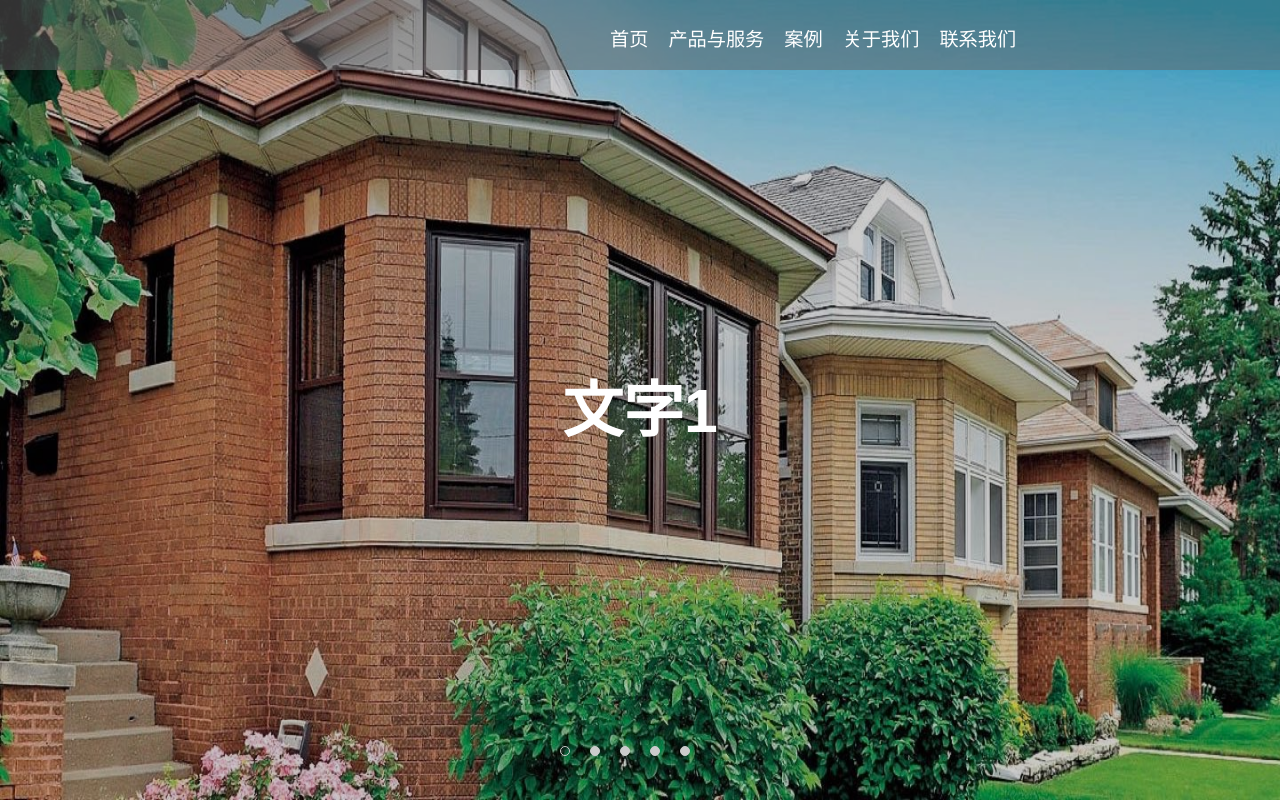
After one commit to EricUC/chicago_neighborhood_report, a Django app: page / in a window 1280 px wide; the page is wider, and only the part inside the window is pictured. The commit adds this page. Run offline with Django 3.2, Linux system fonts and the light colour scheme; parts of the project's set-up code (start-up, migrations or seed data) failed here and were passed over; some libraries are stand-ins or nearby versions.

Commit message:
Added the front page

```diff
--- a/chicago/urls.py
+++ b/chicago/urls.py
@@ -15,8 +15,13 @@ Including another URLconf
 """
 from django.conf.urls import url, include
 from django.contrib import admin
+from django.views.generic import TemplateView
+
+class IndexView(TemplateView):
+    template_name = "index.html"
 
 urlpatterns = [
+    url(r'^$', IndexView.as_view(), name="index"),
     url(r'^admin/', admin.site.urls),
     url(r'^city/', include('city.urls', namespace='city')),
 ]
--- /dev/null
+++ b/city/static/css/index.css
@@ -0,0 +1,139 @@
+body{
+  overflow:hidden;
+}
+header{
+  height:70px;
+  background-image:none;
+  background-color: rgba(100,100,100,0.5);
+}
+#container{
+  background-image:none;
+}
+#streamer{
+  display:block;
+  overflow:visible;
+  position:absolute;
+  top:40%;
+  width:100%;
+}
+  #streamerContainer{
+    width:970px;
+    height:42px;
+    position:relative;
+    left:00%;
+    display:block;
+    margin-right:auto;
+    margin-left:auto;
+    text-align:center;
+
+  }
+    #streamer1{
+      font-size:3.8rem;
+      text-align:center;
+    }
+    .streamerWord{
+      position:relative;
+      display:none;
+      color:white;
+      text-align:center;
+      overflow:visible;
+      font-size:4rem;
+      font-family:arial, 'Hiragino Sans GB', 'Microsoft Yahei', '微软雅黑', \5b8b\4f53, Tahoma, Arial, Helvetica, STHeiti;
+    }
+    .streamerActive{
+      display:block;
+    }
+
+#bgStretch{
+  z-index:-1;
+  position:absolute;
+  width:100%;
+  height:100%;
+  bottom:0px;
+  opacity:1;
+
+}
+  #bgStretch .imageContainer{
+    position:absolute;
+    left:0;
+    display:none;
+  }
+  #bgStretch .imageContainerActive{
+    display:block;
+  }
+    #bgStretch img{
+      width:100%;
+      height:100%;
+      vertical-align:top;
+      position:absolute;
+    }
+
+/*  -----------------footer的切换按钮的样式-----------------*/
+footer{
+  width:100%;
+  height:60px;
+  position:fixed;
+  bottom:20px;
+}
+  footer nav{
+    height:41px;
+    position:relative;
+    margin:auto;
+  }
+    footer ul{
+      list-style-type:none;     /*footer下面的页码没有点*/
+      padding:0px;
+      width:180px;
+      display:block;
+      margin-left:auto;
+      margin-right:auto;
+      height:8px;
+    }
+      footer li{
+        float:left;
+        margin:10px;
+        width:8px;
+        height:8px;
+        border:1px solid #ccc;
+        border-radius:50%;
+        color:#333;
+        background-color:#ccc;
+        }
+          footer a{
+          text-align:center;
+          text-decoration:none;
+          display:block;
+          height:8px;
+          }
+          footer a:hover{
+            border-radius:50%;
+          background-color:#333;
+          }
+          footer .active{
+          color:white;
+          border:1px solid rgb #eee;
+          border-radius:50%;
+          background-color:rgba(0,0,0,0);
+          }
+          footer .active a{
+          color:#fff;
+          }
+#rightreserved{
+  width:100%;
+  height:40px;
+  position:fixed;
+  text-align: center;
+  bottom:0px;
+}
+#rightreserve{
+  width:600px;
+  position: relative; left:-13px;
+  margin: auto;
+  font-size: 13px;
+}
+#rightreserve a:link{
+  color: #999;
+}
+#rightreserve span{
+  color: #999;
+}
--- /dev/null
+++ b/city/static/css/main.css
@@ -0,0 +1,79 @@
+html,body{
+    height:100%;
+    font-family:arial, 'Hiragino Sans GB', 'Microsoft Yahei', '微软雅黑', \5b8b\4f53, Tahoma, Arial, Helvetica, STHeiti;
+}
+body{
+  margin:0px;
+  }
+    #totalBg{
+      width:100%;
+      height:100%;
+      /*background-image:url('../images/bg_footer.png');*/
+      background-color: black;
+      opacity:0.2;
+    }
+    header{
+      width:100%;
+      height:70px;
+      display:block;
+      margin:0px;
+      position:absolute;
+      top:0px;
+      left:0px;
+      z-index:1;
+    }
+      #TitleBlock{
+        padding-top:20px;
+      }
+        #container{
+          width:960px;
+          margin-right:auto;
+          margin-left:auto;
+          height:70px;
+          z-index:200;
+          display:block;
+          font-size:2rem;
+          background-image: url('../images/title_bg.jpeg');
+  background-repeat: repeat;
+  background-size:970px 70px;
+        }
+    #Logo{
+      float:left;
+      padding-top:10px;
+
+    }
+      #Logo img{
+        width:240px;
+        height: 53px;
+      }
+    #TitleBlock{
+      height:20px;
+      width:560px;
+      float:right;
+    }
+        #TitleList{
+          float:left;
+          margin:0px;
+          vertical-align:top;
+        }
+            .BigTitle{
+              padding:4px;
+              padding-left: 10px;
+              padding-right: 10px;
+              vertical-align:middle;
+              float:left;
+              font-size:1.3rem;
+              font:17px 'Asap', sans-serif;
+              display:block;
+              line-height:middle;
+              font-family:arial, 'Hiragino Sans GB', 'Microsoft Yahei', '微软雅黑', \5b8b\4f53, Tahoma, Arial, Helvetica, STHeiti;
+            }
+            a.titleLink{
+              text-decoration:none;
+              color:white;
+              font-size:1.2rem;
+            }
+                .BigTitle .titleLink{
+                  font-family:arial, 'Hiragino Sans GB', 'Microsoft Yahei', '微软雅黑', \5b8b\4f53, Tahoma, Arial, Helvetica, STHeiti;
+                }
+                .BigTitle .titleLink:hover{color:#999;}
--- /dev/null
+++ b/city/static/js/main.js
@@ -0,0 +1,109 @@
+window.onload=initAll
+function initAll(){
+  movei=0
+  movej=0
+  movejAdd=1;
+  window.setInterval(getwidth,50) //动态变更主页图片分辨率
+  window.setInterval(changeImage,10000)  //每3秒图片变更一次
+  downTitlePlots=document.getElementsByClassName("downTitle");
+  imageContainers=document.getElementsByClassName("imageContainer");
+  for (i=0;i<5;i++){
+    downTitlePlots[i].onclick=clickDownPlots
+  }
+  //window.setInterval(scroll,10)
+}
+
+//渐变效果
+function changeImage(){
+  var temp=document.getElementsByClassName("imageContainer");
+  var temp2=document.getElementsByClassName("downTitle");
+  var temp3=document.getElementsByClassName("streamerWord");
+
+  //当前页面消失
+  $(temp[movej]).fadeOut(1000);     //0123fadeOut
+
+  //下一个页面显示
+  $(temp[movejAdd]).fadeIn(1000);
+
+  //变更地下圆点的class
+  temp2[movej].className="downTitle";
+  temp2[movejAdd].className="downTitle active";
+
+  //变更streamer
+  temp3[movej].className="streamerWord";
+  temp3[movejAdd].className="streamerWord streamerActive";
+
+  movej=movejAdd;
+  movejAdd=(movej+1)%5;
+}
+
+//点击后触发的渐变效果
+function changeImage2(){
+  var temp=document.getElementsByClassName("imageContainer");
+  var temp2=document.getElementsByClassName("downTitle");
+  var temp3=document.getElementsByClassName("streamerWord");
+
+  //当前页面消失
+  for(i=0;i<5;i++){
+    $(temp[i]).fadeOut(1000);
+  }
+  //下一个页面显示
+  $(temp[movej]).fadeIn(1000);
+
+  //变更地下圆点的class
+  for(i=0;i<5;i++){
+    temp2[i].className="downTitle";
+  }
+  temp2[movej].className="downTitle active";
+
+  //变更streamer
+  for(i=0;i<5;i++){
+    temp3[i].className="streamerWord";
+  }
+  temp3[movej].className="streamerWord streamerActive";
+
+  movej=movej;
+  movejAdd=(movej+1)%5;
+}
+
+//通过检测浏览器的窗口来不断地更改图片的格式,从而保证图片的比例正确
+function getwidth(){
+  winWidth=0
+	winWidth=window.innerWidth;
+	winHeight=window.innerHeight;
+	setImage();
+}
+
+function setImage(){
+  var x=document.getElementsByClassName('indexBg');
+  if (winWidth<(winHeight/9*16))
+  {
+    for(i=0;i<5;i++){
+      x[i].style.height=(winHeight+'px');
+      x[i].style.width=(winHeight/9*16+'px');
+    }
+  }
+  else
+  {
+    for(i=0;i<5;i++){
+      x[i].style.width=(winWidth+'px');
+      x[i].style.height=(winWidth/16*9+'px');
+    }
+  }
+}
+
+//点击按钮触发的函数
+function clickDownPlots() {
+  x=this.getAttribute("index"); //x=0,1,2,3
+  //alert(x);
+  x=x*1;
+  temp=document.getElementsByClassName("downTitle active");
+  temp[0].className="downTitle";
+  //alert('全部更改好');
+  var y=document.getElementsByClassName("downTitle");
+  y[x].className="downTitle active";    //y有5个元素
+  movej=x;    //movej = 0,1,2,3
+  movejAdd=(movej+1)%5;
+  changeImage2();
+  return false;
+}
--- /dev/null
+++ b/city/templates/index.html
@@ -0,0 +1,64 @@
+<!DOCTYPE html>
+<html>
+    <meta http-equiv="Content-Type" content="text/html; charset=utf-8" />
+  <head>
+      <link rel="stylesheet" href="/static/css/main.css">
+      <link rel="stylesheet" href="/static/css/index.css">
+      <script src="http://libs.baidu.com/jquery/1.10.2/jquery.min.js"></script>
+      <script src="/static/js/main.js"></script>
+      <script src="/static/js/index.js"></script>
+      <title>Homepage</title>
+  </head>
+
+  <body>
+    <div id='totalBg'>
+    </div>
+
+    <header id="Header">
+        <nav id="container">
+            <div id="TitleBlock">
+                <ul id="TitleList">
+                    <li class="BigTitle"><a class="titleLink" href="/city/">首页</a></li>
+                    <li class="BigTitle"><a class="titleLink" href="Service.html">产品与服务</a></li>
+                    <li class="BigTitle"><a class="titleLink" href="Example.html">案例</a></li>
+                    <li class="BigTitle"><a class="titleLink" href="About.html">关于我们</a></li>
+                    <li class="BigTitle"><a class="titleLink" href="Contact.html">联系我们</a></li>
+                </ul>
+            </div>
+        </nav>
+    </header>
+
+    <div id="streamer">
+      <div id="streamerBackground">
+      </div>
+      <div id="streamerContainer">
+        <h1 class="streamerWord streamerActive" id="streamer1">文字1</h1>
+        <h1 class="streamerWord" id="streamer2">文字2</h1>
+        <h1 class="streamerWord" id="streamer3">文字3</h1>
+        <h1 class="streamerWord" id="streamer4">文字4</h1>
+        <h1 class="streamerWord" id="streamer5">文字5</h1>
+      </div>
+    </div>
+
+    <div id="bgStretch">
+      <a class="imageContainer imageContainerActive" href="" ><img class="indexBg"src="/static/images/bg1.jpeg" alt="timg"></a>
+      <a class="imageContainer" href=""><img class="indexBg" src="/static/images/bg2.jpeg" alt="timg"></a>
+      <a class="imageContainer" href="" ><img class="indexBg" src="/static/images/bg3.jpg" alt="timg"></a>
+      <a class="imageContainer" href="" ><img class="indexBg" src="/static/images/bg4.jpeg" alt="timg"></a>
+      <a class="imageContainer" href="" ><img class="indexBg" src="/static/images/bg5.jpg" alt="timg"></a>
+   </div>
+
+    <footer>
+	    <nav id="bg_pagination">
+		    <ul>
+          <li class="downTitle active" text="images/bg1.jpeg" index='0'><a href=""></a></li>
+          <li class="downTitle" text="images/bg2.jpeg" index='1'><a href=""></a></li>
+          <li class="downTitle" text="images/bg3.jpg" index='2'><a href=""></a></li>
+          <li class="downTitle" text="images/bg4.jpeg" index='3'><a href=""></a></li>
+          <li class="downTitle" text="images/bg5.jpg" index='4'><a href=""></a></li>
+        </ul>
+	    </nav>
+    </footer>
+
+  </body>
+</html>
```
Also changed, not shown: city/static/city/js/index.js (+18 -5 lines), city/templates/city/index.html (+4 -4 lines), chicago/__init__.py (added), city/__init__.py (added), city/migrations/__init__.py (added), city/static/images/bg1.jpeg (added), city/static/images/bg2.jpeg (added), city/static/images/bg3.jpg (added), city/static/images/bg4.jpeg (added), city/static/images/bg5.jpg (added), city/static/js/index.js (added).
